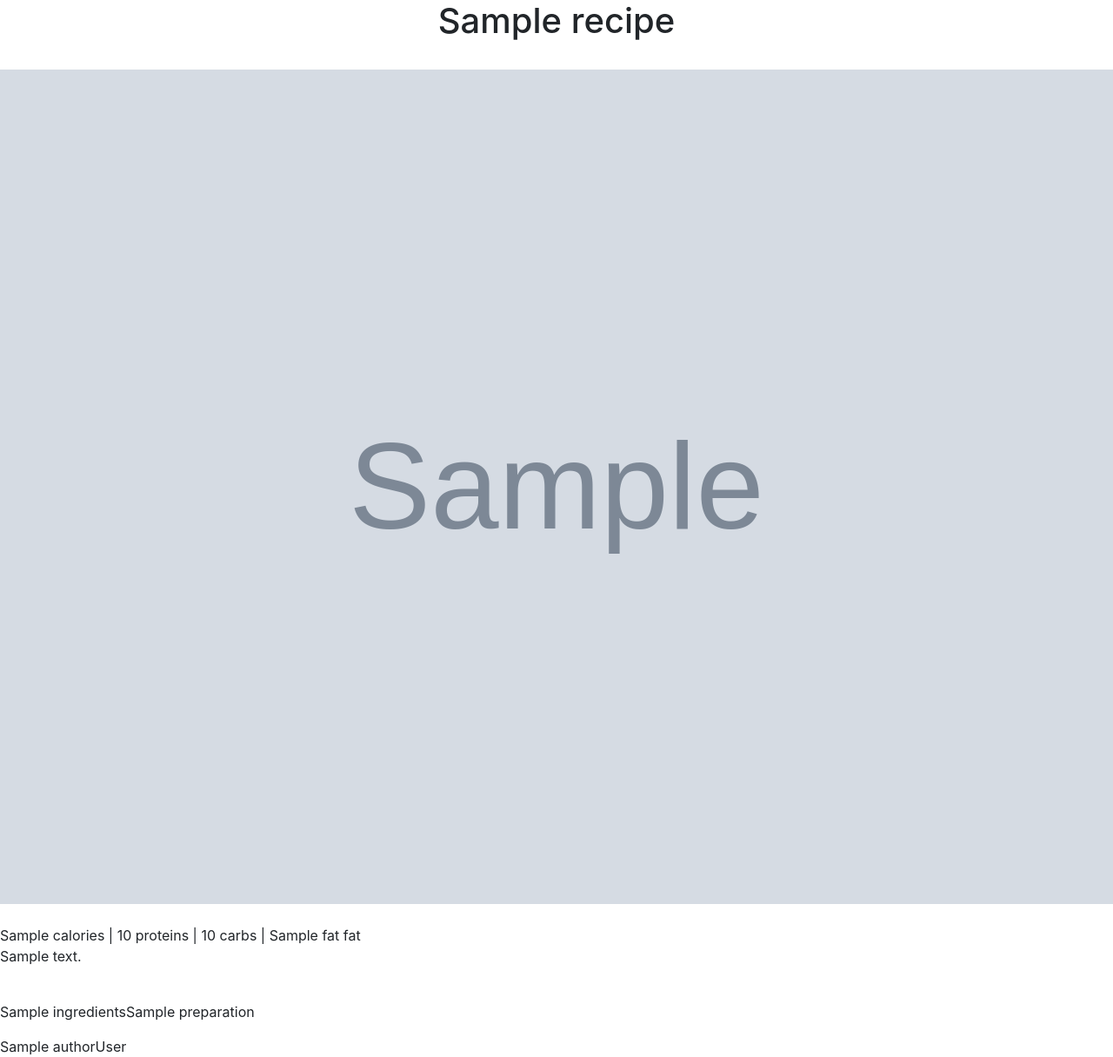
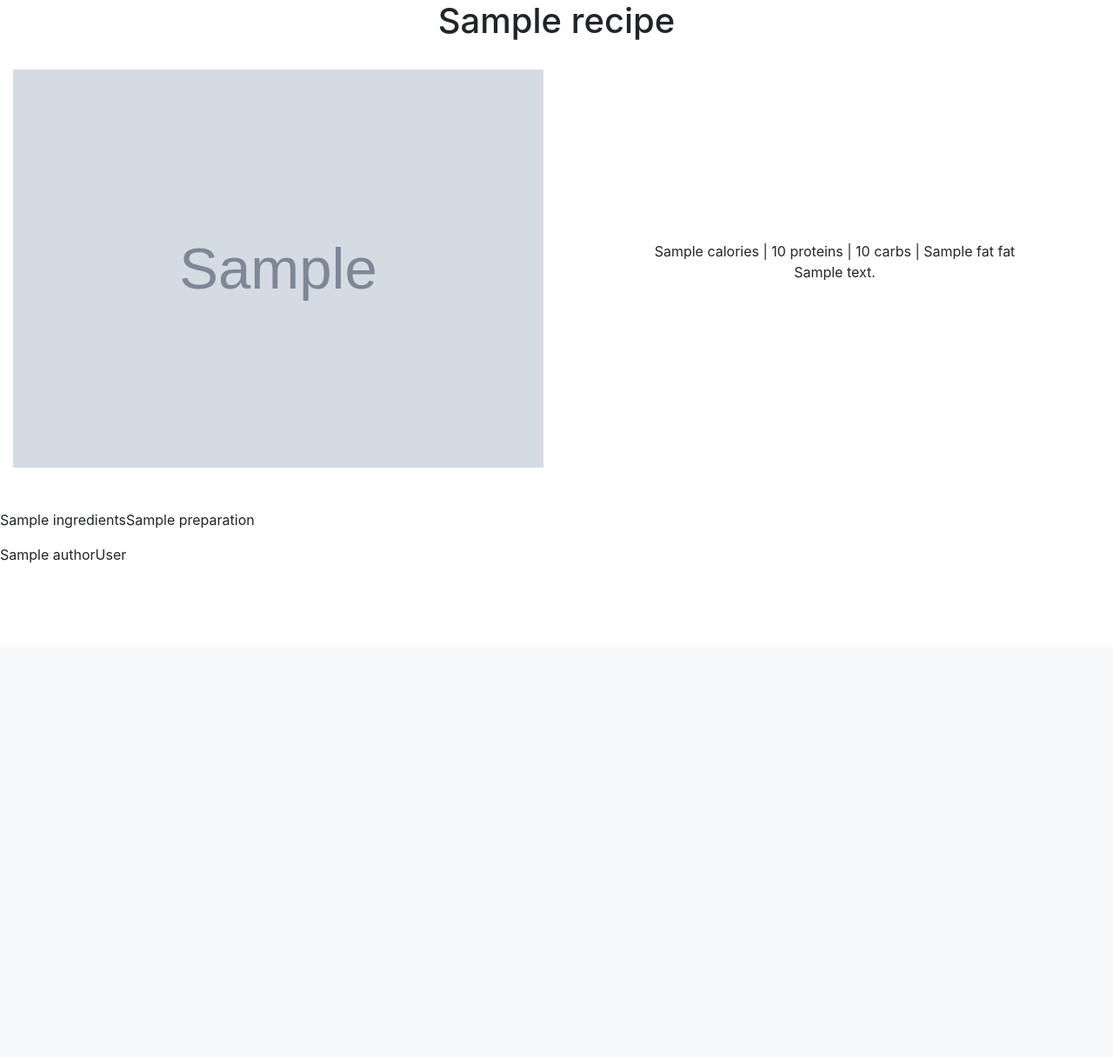
Before and after one commit to Code-Institute-Submissions/online-cook-book, a Flask app: template templates/recipe.html in a window 1280 px wide. Shown: the part 56-1272 px from the top of the page at 87% size. After the commit the page ends 703 px from the top, so only its background shows below. Run offline with Flask 2, Linux system fonts and the light colour scheme; the template is opened without the code that fills it: most values are stand-ins (such as "Sample title", 1, 10 or a date in 2020); grey boxes marked "Sample" are stand-in pictures; some libraries are stand-ins or nearby versions.

Commit message:
several minor changes

```diff
--- a/static/css/style.css
+++ b/static/css/style.css
@@ -1,6 +1,7 @@
 .width {
     width: 100%;
     height: auto;
+    max-height: 35rem;
     overflow: hidden;
     margin: 1.5rem 0rem 1.5rem 0rem;
 }
@@ -8,6 +9,12 @@ img {
     width: 100%;
     height: 100%;
 }
-.man-flex {
+.cent-align {
     text-align: center;
 }
+.flex-align {
+    display: flex;
+    flex-direction: column;
+    justify-content: center;
+
+}
--- a/templates/base.html
+++ b/templates/base.html
@@ -8,7 +8,7 @@
     <title></title>
     <!-- Bootstrap CSS for styling and layout-->
     <link rel="stylesheet" href="https://stackpath.bootstrapcdn.com/bootstrap/4.1.3/css/bootstrap.min.css" integrity="sha384-MCw98/SFnGE8fJT3GXwEOngsV7Zt27NXFoaoApmYm81iuXoPkFOJwJ8ERdknLPMO" crossorigin="anonymous">
-    <link rel="stylesheet" href="static/css/style.css" type="text/css"/>
+    <link rel="stylesheet" href="{{url_for('static', filename='css/style.css')}}" type="text/css" />
 </head>
 
 <body>
--- a/templates/index.html
+++ b/templates/index.html
@@ -4,13 +4,13 @@
 
 <div class="container-fluid">
     <div class="row">
-        <div class=" col-md-12 man-flex">
+        <div class=" col-md-12 cent-align">
         <h1>Welcome to GYM FOOD</h1>
         </div>
     </div>
     <div class="row">
         {%for recipe in recipes%}
-        <div class="col-sm-6 col-md-4 col-lg-3 col-xl-2 width">
+        <div class="col-xs-12 col-sm-6 col-md-4 col-lg-3 col-xl-2 width">
             <a href="{{url_for('show_recipe', recipe_id=recipe._id)}}">
                 <img src="{{recipe.url_img}}"></img>
             </a>
--- a/templates/recipe.html
+++ b/templates/recipe.html
@@ -2,17 +2,17 @@
     {%block content%}
 <div class="container-fluid">
     <div class="row">
-        <div class="col-md-12 man-flex">
+        <div class="col-md-12 cent-align">
             <h1>{{recipes.meal_name}}</h1>
         </div>
     </div>
     <div class="row">
-        <div class="width">
+        <div class="col-xs-12 col-sm-6 col-md-6 width">
             <img src="{{recipes.url_img}}"></img>
         </div>
-    </div>
+        <div class="col-xs-12 col-sm-6 col-md-6 flex-align">
             <div class="row">
-        <div class="man-flex">
+                <div class="col-md-12 cent-align">
                     <span>{{recipes.macros.calories}} |</span>
                     <span>{{recipes.macros.proteins}} proteins |</span>
                     <span>{{recipes.macros.carbs}} carbs |</span>
@@ -20,16 +20,20 @@
                 </div>
             </div>
             <div class="row">
+                <div class="col-md-12 cent-align">
                     <p>{{recipes.description}}</p>
                 </div>
+            </div>
+        </div>
+    </div>
     <br>
-    <div class="row">
+    <div class="row cent-align">
         <p>{{recipes.ingredients}}</p>
         <br>
         <p>{{recipes.preparation}}</p>
         <br>
     </div>
-    <div class="row">
+    <div class="row cent-align">
         <span>{{recipes.author.name}}</span>
         <span>{{recipes.author.last_name}}</span>
     </div>
```
Lines whose indentation alone changed are shown as unchanged.
